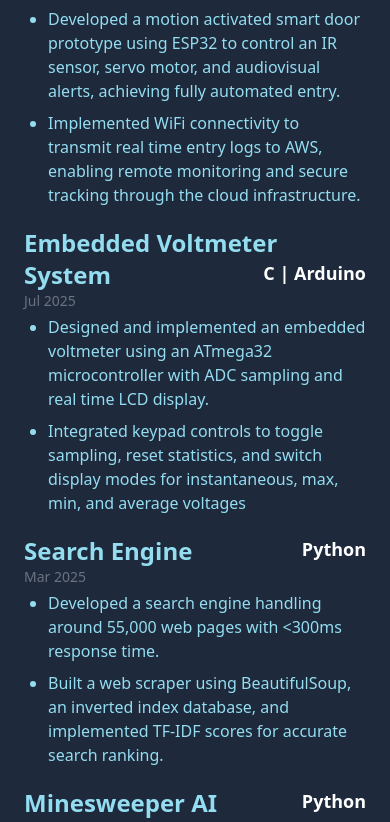
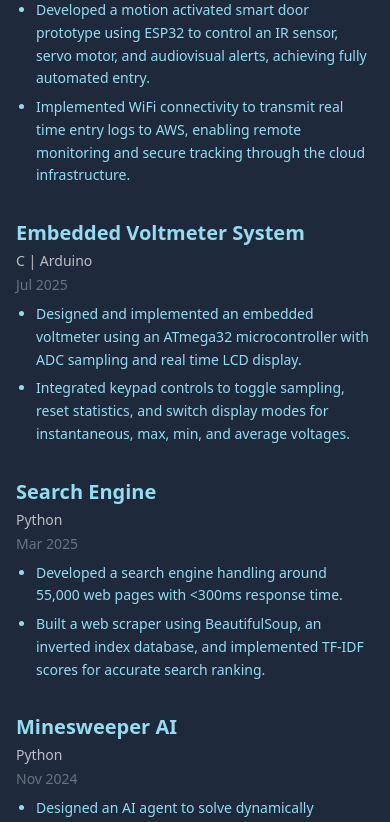
Before and after one commit to georgedemirjian/portfolio, a React (Vite) app: page / in a window 390 px wide. Shown: the part 2479-3301 px from the top of the page. Built offline with nearby package versions, Linux system fonts and the light colour scheme.

Commit message:
stack on mobile and separate project parts in object

```diff
--- a/src/components/Projects.tsx
+++ b/src/components/Projects.tsx
@@ -1,102 +1,85 @@
 import React from 'react'
 import { motion } from "framer-motion"
 
+const projects = [
+  {
+    title: "IoT Smart Door with Cloud Logging",
+    tech: "C++ | ESP32",
+    date: "Nov 2025",
+    bullets: [
+      "Developed a motion activated smart door prototype using ESP32 to control an IR sensor, servo motor, and audiovisual alerts, achieving fully automated entry.",
+      "Implemented WiFi connectivity to transmit real time entry logs to AWS, enabling remote monitoring and secure tracking through the cloud infrastructure.",
+    ]
+  },
+  {
+    title: "Embedded Voltmeter System",
+    tech: "C | Arduino",
+    date: "Jul 2025",
+    bullets: [
+      "Designed and implemented an embedded voltmeter using an ATmega32 microcontroller with ADC sampling and real time LCD display.",
+      "Integrated keypad controls to toggle sampling, reset statistics, and switch display modes for instantaneous, max, min, and average voltages.",
+    ]
+  },
+  {
+    title: "Search Engine",
+    tech: "Python",
+    date: "Mar 2025",
+    bullets: [
+      "Developed a search engine handling around 55,000 web pages with <300ms response time.",
+      "Built a web scraper using BeautifulSoup, an inverted index database, and implemented TF-IDF scores for accurate search ranking.",
+    ]
+  },
+  {
+    title: "Minesweeper AI",
+    tech: "Python",
+    date: "Nov 2024",
+    bullets: [
+      "Designed an AI agent to solve dynamically generated Minesweeper boards using probabilistic reasoning and constraint based logic.",
+    ]
+  },
+]
+
 export const Projects = () => {
   return (
-
-
-    <motion.section id="projects"
-      className="min-h-screen flex justify-center px-6 py-12 bg-slate-800"
+    <motion.section
+      id="projects"
+      className="min-h-screen flex justify-center px-4 sm:px-6 py-12 bg-slate-800"
       initial={{ opacity: 0, y: 40 }}
       whileInView={{ opacity: 1, y: 0 }}
-      transition={{ duration: .7, ease: "easeOut" }}
+      transition={{ duration: 0.7, ease: "easeOut" }}
       viewport={{ once: false, amount: 0.2 }}
     >
       <div className="max-w-3xl w-full">
-
-        {/* Section Title */}
-        <h2 className="text-4xl font-bold mb-8 text-center">
+        <h2 className="text-3xl sm:text-4xl font-bold mb-8 text-center">
           Projects
         </h2>
 
-        {/* Education Block */}
-        <div className="mb-5">
-          <h3 className="text-2xl font-semibold">
-            IoT Smart Door with Cloud Logging
-            <span className="text-lg text-white float-end">
-            C++ | ESP32 </span>
-          </h3>
+        {projects.map((project, i) => (
+          <div key={i} className="mb-8">
+            {/* Title row, stacks on mobile, inline on sm+ */}
+            <div className="flex flex-col sm:flex-row sm:items-baseline sm:justify-between gap-1 sm:gap-4 mb-1">
+              <h3 className="text-xl sm:text-2xl font-semibold">
+                {project.title}
+              </h3>
+              <span className="text-sm sm:text-base text-white/70 whitespace-nowrap">
+                {project.tech}
+              </span>
+            </div>
 
-          <p className="text-sm text-gray-500 mb-1">
-            Nov 2025
-          </p>
+            <p className="text-sm text-gray-500 mb-2">
+              {project.date}
+            </p>
 
-          <ul className="list-disc pl-6 space-y-2">
-            <li>Developed a motion activated smart door prototype using ESP32 to control an IR sensor,
-                servo motor, and audiovisual alerts, achieving fully automated entry.
-            </li>
-            <li>Implemented WiFi connectivity to transmit real time entry logs to AWS, enabling remote
-                monitoring and secure tracking through the cloud infrastructure.
-            </li>
-
-          </ul>
-        </div>
-
-
-        {/* Experience Block */}
-        <div className="mb-5">
-          <h3 className="text-2xl font-semibold">
-            Embedded Voltmeter System
-            <span className="text-lg text-white float-end">
-            C | Arduino </span>
-          </h3>
-          <p className="text-sm text-gray-500 mb-1">
-            Jul 2025
-          </p>
-
-          <ul className="list-disc pl-6 space-y-2">
-            <li>Designed and implemented an embedded voltmeter using an ATmega32 microcontroller with ADC
-                sampling and real time LCD display.</li>
-            <li>Integrated keypad controls to toggle sampling, reset statistics, and switch display modes for
-                instantaneous, max, min, and average voltages
-            </li>
-          </ul>
-
-        </div>
-
-
-        <div className="mb-5">
-            <h3 className="text-2xl font-semibold">
-            Search Engine
-            <span className="text-lg text-white float-end">
-            Python </span>
-          </h3>
-          <p className="text-sm text-gray-500 mb-1">
-            Mar 2025
-          </p>
-
-          <ul className="list-disc pl-6 space-y-2">
-            <li>Developed a search engine handling around 55,000 web pages with {"<"}300ms response time.</li>
-            <li>Built a web scraper using BeautifulSoup, an inverted index database, and implemented
-            TF-IDF scores for accurate search ranking.</li>
-          </ul>
-        </div>
-
-        <div className="mb-5">
-            <h3 className="text-2xl font-semibold">
-            Minesweeper AI
-            <span className="text-lg text-white float-end">
-            Python </span>
-          </h3>
-          <p className="text-sm text-gray-500 mb-1">
-            Nov 2024
-          </p>
-          <ul className="list-disc pl-6 space-y-2">
-            <li>Designed an AI agent to solve dynamically generated Minesweeper boards using probabilistic reasoning and constraint based logic.</li>
-          </ul>
-        </div>
+            <ul className="list-disc pl-5 space-y-1.5">
+              {project.bullets.map((bullet, j) => (
+                <li key={j} className="text-sm sm:text-base leading-relaxed">
+                  {bullet}
+                </li>
+              ))}
+            </ul>
+          </div>
+        ))}
       </div>
     </motion.section>
-
   )
 }
```
